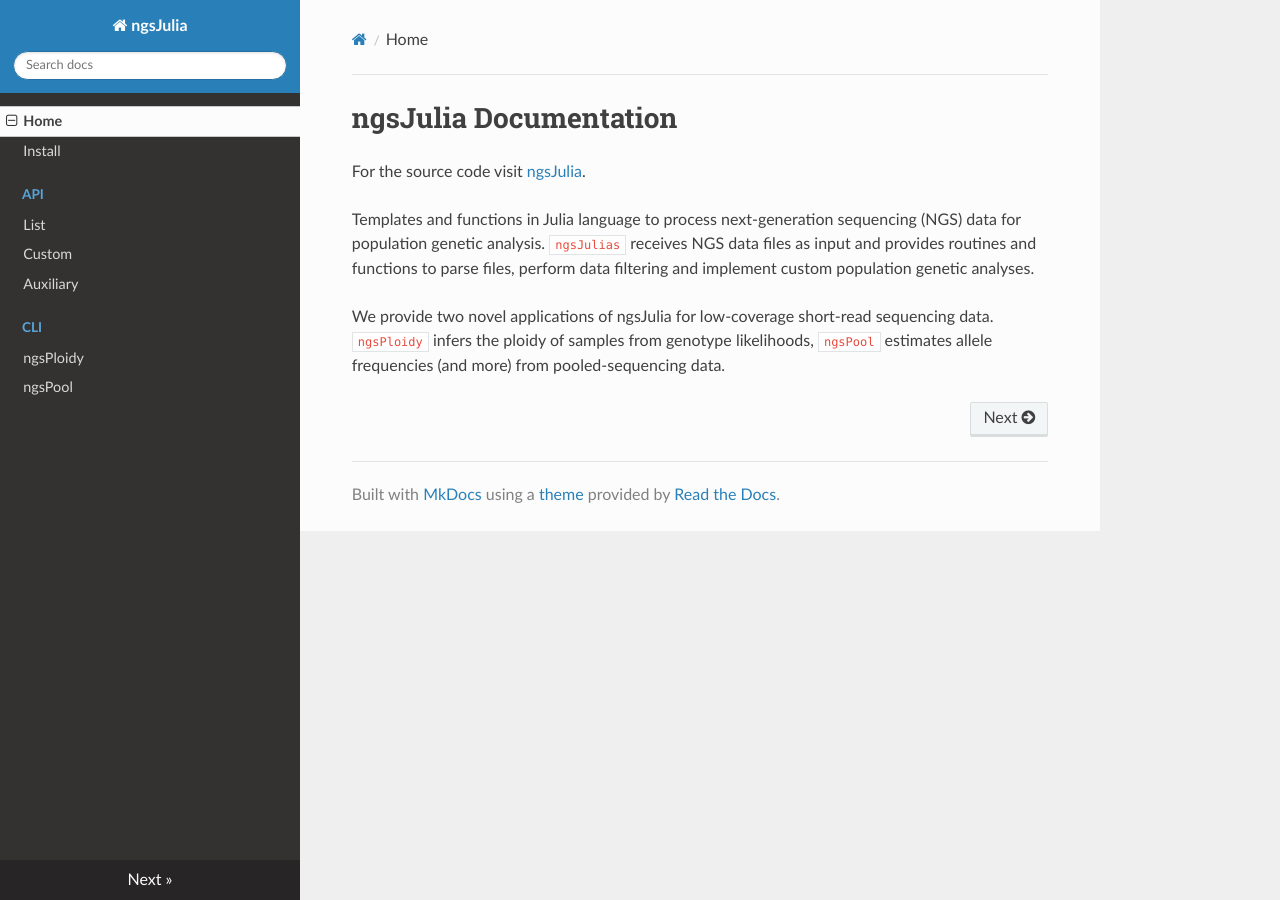
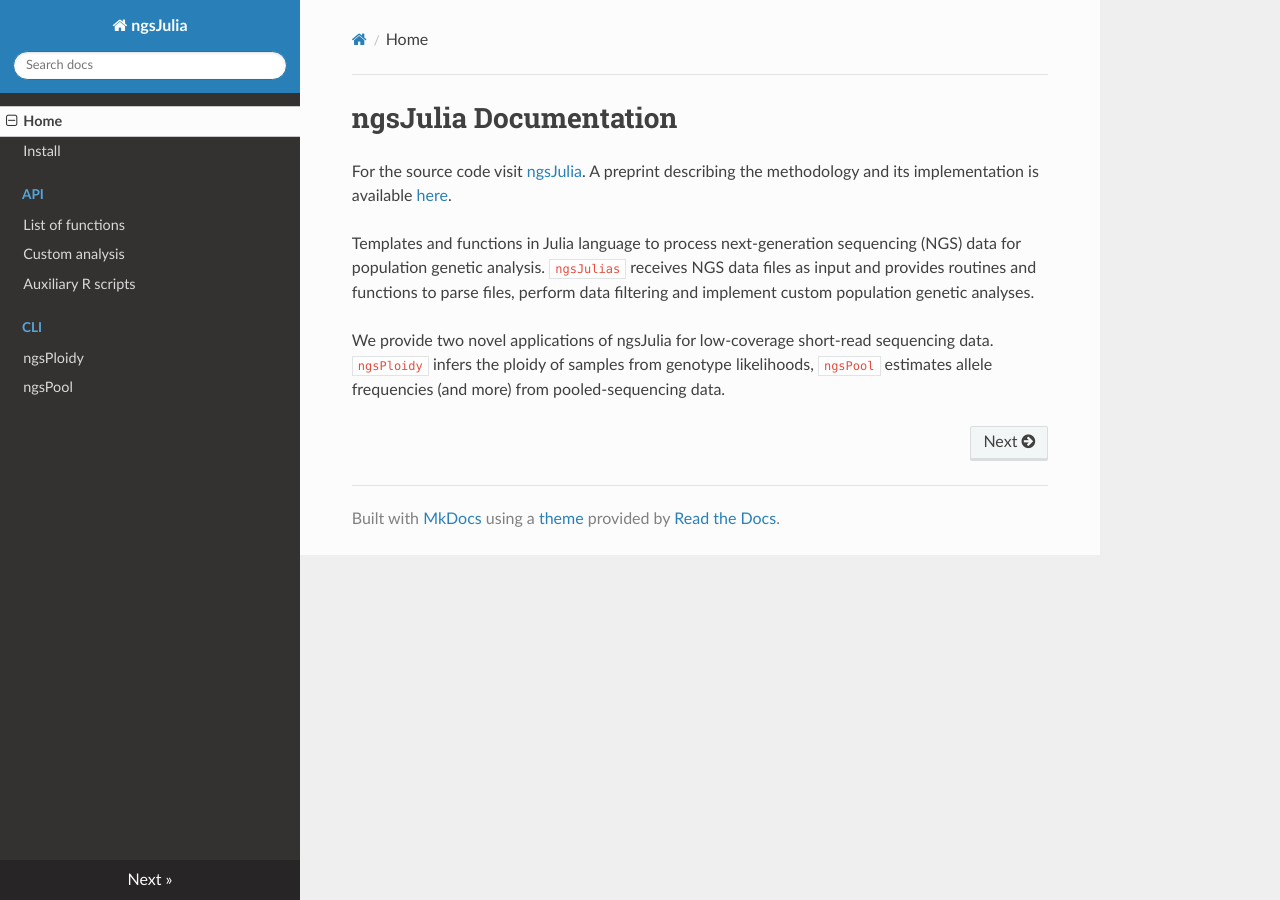
Before and after one commit to mfumagalli/ngsJulia, an MkDocs documentation site: the page built from docs/index.md, in a window 1280 px wide. Built offline with MkDocs 1.6.1, drawn with Linux system fonts in a browser that asks for light colours; nearby versions of some CDN libraries.

Commit message:
fix index

```diff
--- a/docs/index.md
+++ b/docs/index.md
@@ -1,6 +1,7 @@
 # ngsJulia Documentation
 
 For the source code visit [ngsJulia](https://github.com/mfumagalli/ngsJulia).
+A preprint describing the methodology and its implementation is available [here](https://f1000research.com/articles/11-126).
 
 Templates and functions in Julia language to process next-generation sequencing (NGS) data for population genetic analysis.
 `ngsJulias` receives NGS data files as input and provides routines and functions to parse files, perform data filtering and implement custom population genetic analyses.
--- a/mkdocs.yml
+++ b/mkdocs.yml
@@ -5,9 +5,9 @@ nav:
   - Home: 'index.md'
   - 'Install': 'install.md'
   - 'API':
-    - 'List': 'api.md'
-    - 'Custom': 'custom.md'
-    - 'Auxiliary': 'aux.md'
+    - 'List of functions': 'api.md'
+    - 'Custom analysis': 'custom.md'
+    - 'Auxiliary R scripts': 'aux.md'
   - 'CLI':
     - 'ngsPloidy': 'ngsPloidy.md'
     - 'ngsPool': 'ngsPool.md'
```
Also changed, not shown: README.md (+2 -0 lines).
